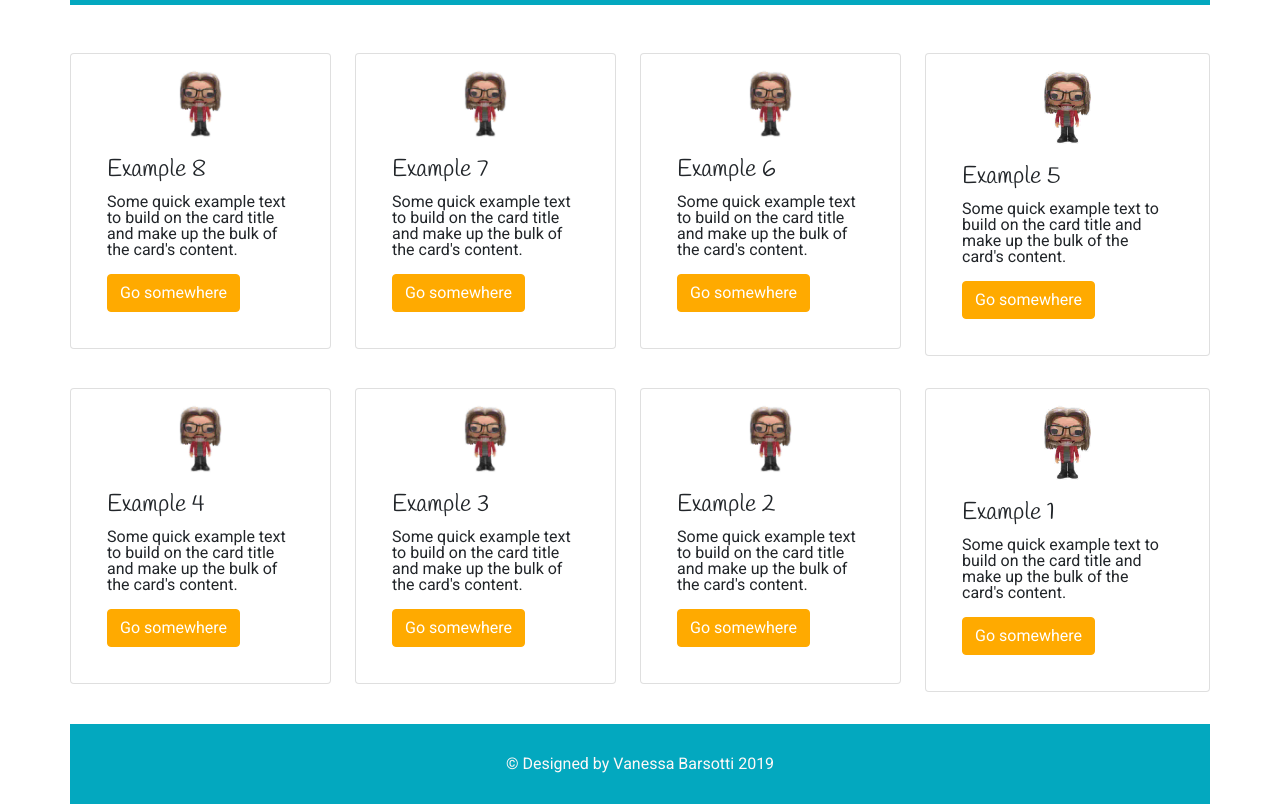
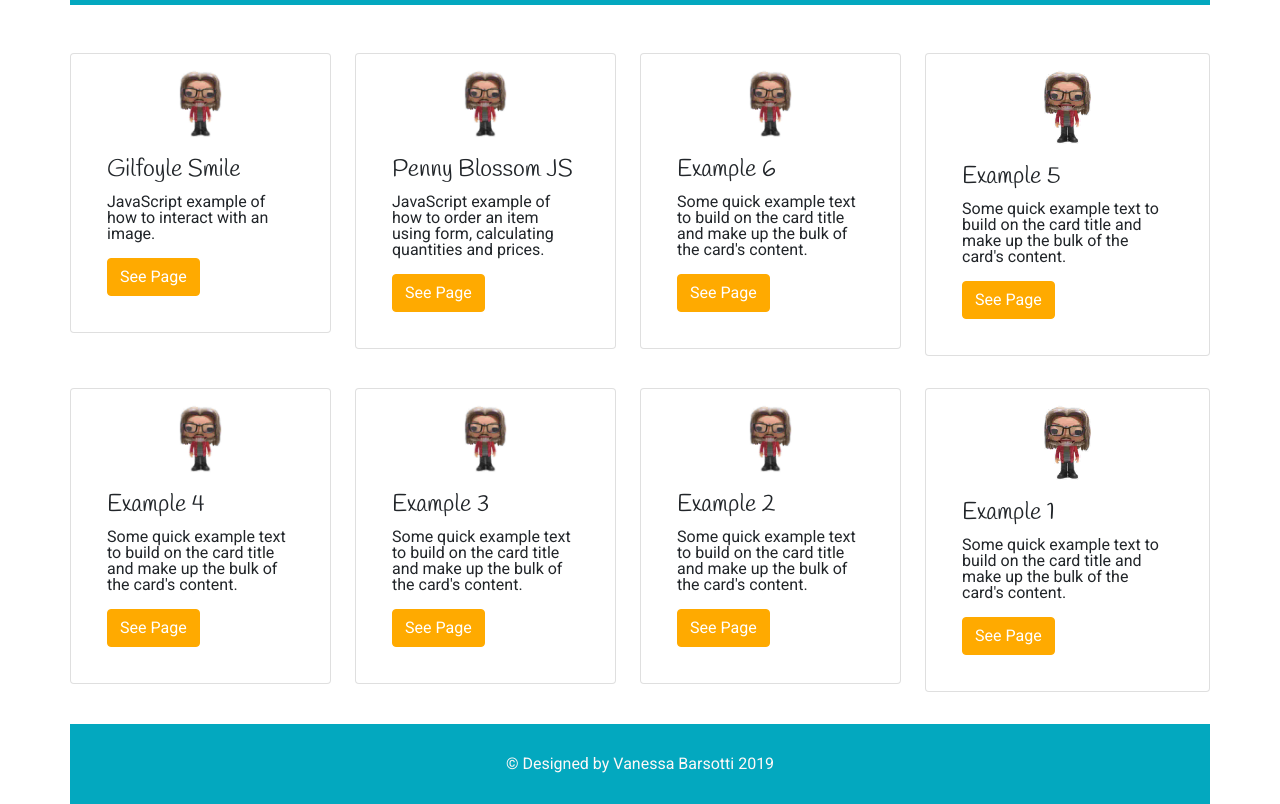
Before and after one commit to vbarsott/JSVB, a plain HTML site: page index.html in a window 1280 px wide. Shown: the part 91-895 px from the top of the page. Drawn offline with Linux system fonts and the light colour scheme.

Commit message:
Change content-main.html

```diff
--- a/content-main.html
+++ b/content-main.html
@@ -14,15 +14,14 @@ Description: Website for JavaScript practice and Examples
       <img
         src="img/gilfoyle-big-smile.jpg"
         class="card-img-top"
-        alt="example6"
+        alt="example1"
       />
       <div class="card-body">
-        <h3 class="card-title">Example 8</h3>
+        <h3 class="card-title">Gilfoyle Smile</h3>
         <p class="card-text">
-          Some quick example text to build on the card title and make up the
-          bulk of the card's content.
+          JavaScript example of how to interact with an image.
         </p>
-        <a href="example8.html" class="btn btn-primary">Go somewhere</a>
+        <a href="example1.html" class="btn btn-primary">See Page</a>
       </div>
     </div>
   </div>
@@ -32,15 +31,15 @@ Description: Website for JavaScript practice and Examples
       <img
         src="img/gilfoyle-big-smile.jpg"
         class="card-img-top"
-        alt="example6"
+        alt="Penny Blossom JS"
       />
       <div class="card-body">
-        <h3 class="card-title">Example 7</h3>
+        <h3 class="card-title">Penny Blossom JS</h3>
         <p class="card-text">
-          Some quick example text to build on the card title and make up the
-          bulk of the card's content.
+          JavaScript example of how to order an item using form, calculating
+          quantities and prices.
         </p>
-        <a href="example7.html" class="btn btn-primary">Go somewhere</a>
+        <a href="example2.html" class="btn btn-primary">See Page</a>
       </div>
     </div>
   </div>
@@ -58,7 +57,7 @@ Description: Website for JavaScript practice and Examples
           Some quick example text to build on the card title and make up the
           bulk of the card's content.
         </p>
-        <a href="example6.html" class="btn btn-primary">Go somewhere</a>
+        <a href="example6.html" class="btn btn-primary">See Page</a>
       </div>
     </div>
   </div>
@@ -76,7 +75,7 @@ Description: Website for JavaScript practice and Examples
           Some quick example text to build on the card title and make up the
           bulk of the card's content.
         </p>
-        <a href="example5.html" class="btn btn-primary">Go somewhere</a>
+        <a href="example5.html" class="btn btn-primary">See Page</a>
       </div>
     </div>
   </div>
@@ -94,7 +93,7 @@ Description: Website for JavaScript practice and Examples
           Some quick example text to build on the card title and make up the
           bulk of the card's content.
         </p>
-        <a href="example4.html" class="btn btn-primary">Go somewhere</a>
+        <a href="example4.html" class="btn btn-primary">See Page</a>
       </div>
     </div>
   </div>
@@ -112,7 +111,7 @@ Description: Website for JavaScript practice and Examples
           Some quick example text to build on the card title and make up the
           bulk of the card's content.
         </p>
-        <a href="example3.html" class="btn btn-primary">Go somewhere</a>
+        <a href="example3.html" class="btn btn-primary">See Page</a>
       </div>
     </div>
   </div>
@@ -130,7 +129,7 @@ Description: Website for JavaScript practice and Examples
           Some quick example text to build on the card title and make up the
           bulk of the card's content.
         </p>
-        <a href="example2.html" class="btn btn-primary">Go somewhere</a>
+        <a href="example2.html" class="btn btn-primary">See Page</a>
       </div>
     </div>
   </div>
@@ -148,7 +147,7 @@ Description: Website for JavaScript practice and Examples
           Some quick example text to build on the card title and make up the
           bulk of the card's content.
         </p>
-        <a href="example1.html" class="btn btn-primary">Go somewhere</a>
+        <a href="example1.html" class="btn btn-primary">See Page</a>
       </div>
     </div>
   </div>
```
Also changed, not shown: Terminal Saved Output.txt (added).
